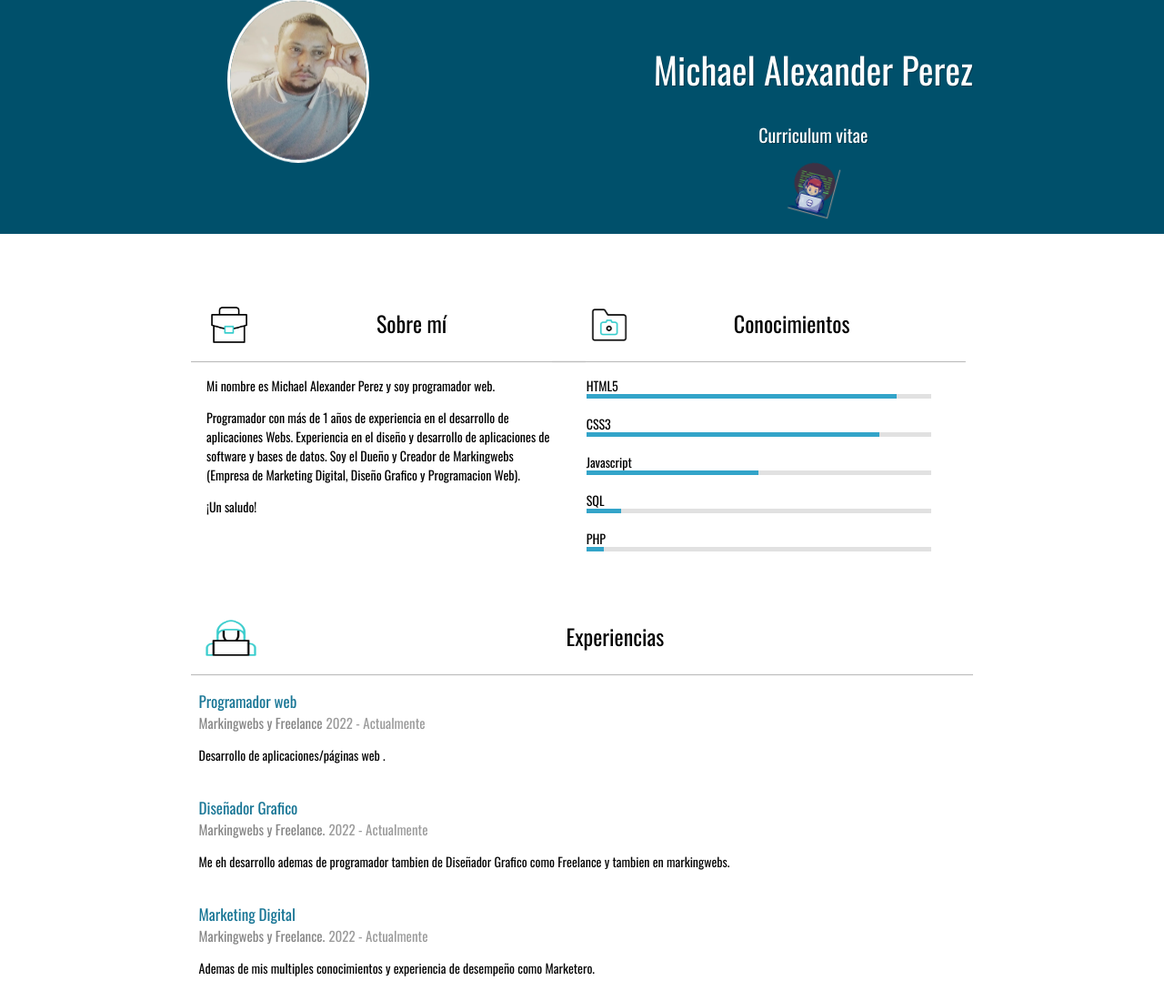
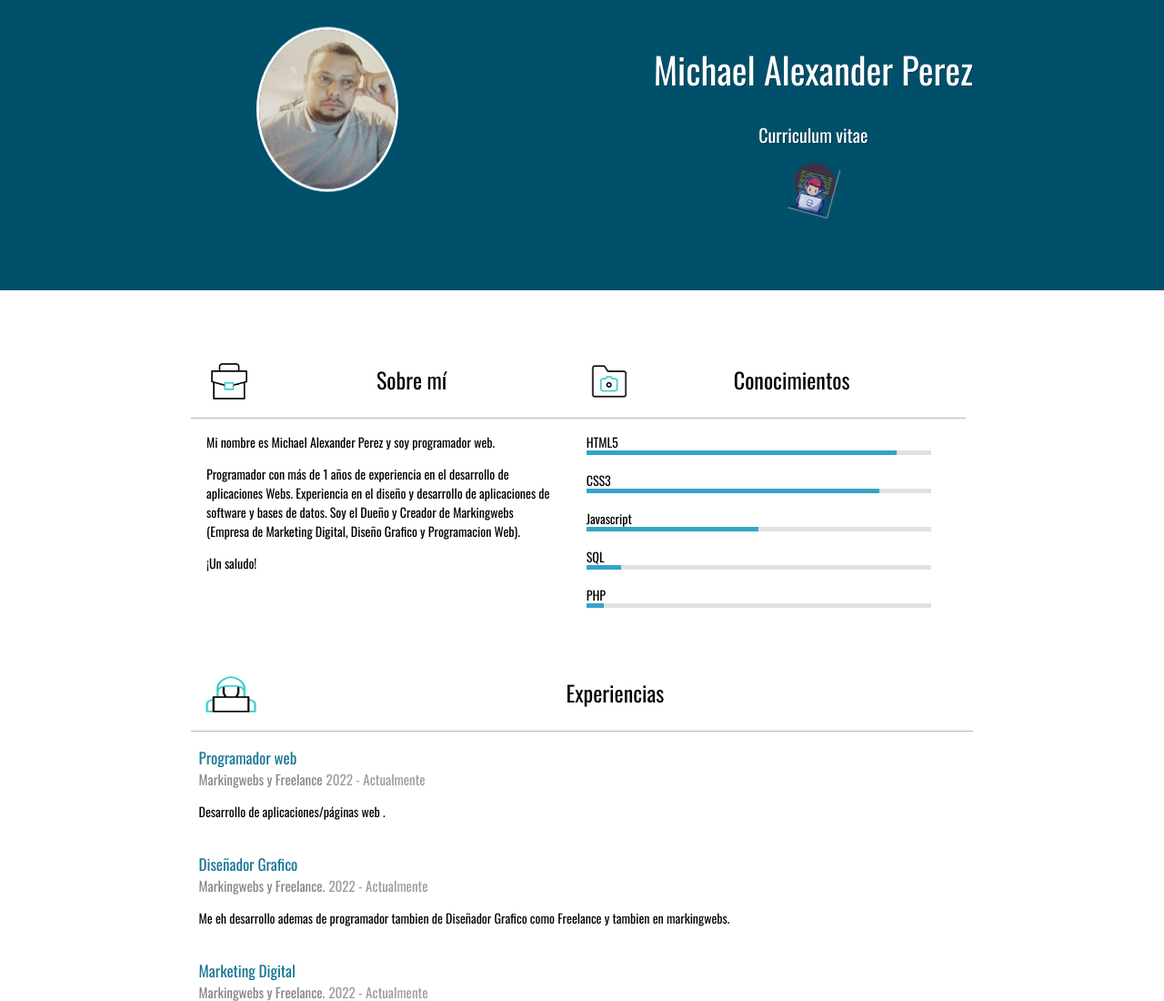
Before and after one commit to Djmaykiss/Minuevocurriculum, a plain HTML site: page index.html in a window 1280 px wide. Shown: the top 1100 px of the page at 91% size. Drawn offline with nearby package versions, Linux system fonts and the light colour scheme.

Commit message:
Update styles.css

```diff
--- a/css/styles.css
+++ b/css/styles.css
@@ -49,6 +49,8 @@ header figure {
 header figure img {
   border-radius: 50%;
   border: solid #fff;
+  margin: 2rem;
+  align-items: center;
   height: 175px;
   width: 150px;
   position: relative;
```
